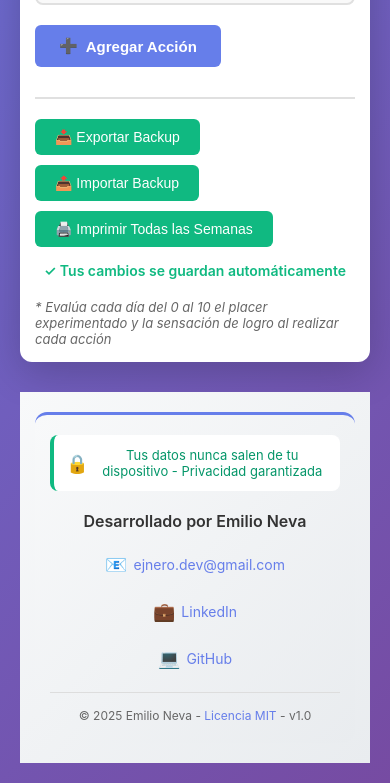
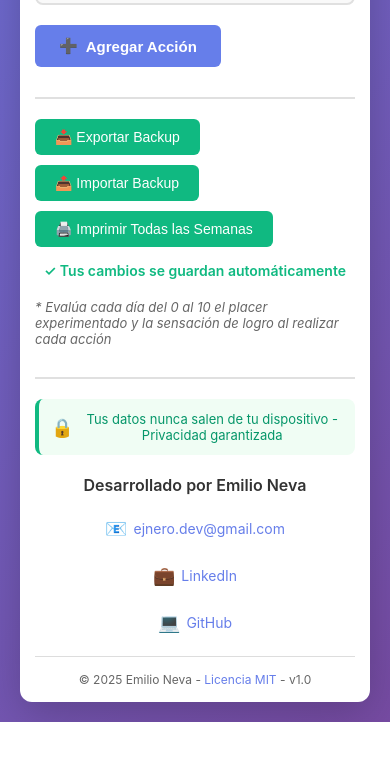
Before and after one commit to ejnero-dev/behavioral-activation, a plain HTML site: page index.html in a window 390 px wide. Shown: the part 848-1631 px from the top of the page. After the commit the page ends 1570 px from the top, so only its background shows below. Drawn offline with Linux system fonts and the light colour scheme.

```diff
--- a/index.html
+++ b/index.html
@@ -10,6 +10,7 @@
     <meta name="author" content="Emilio Neva">
     <meta name="theme-color" content="#667eea">
     <meta name="color-scheme" content="light">
+    <meta name="mobile-web-app-capable" content="yes">
     <meta name="apple-mobile-web-app-capable" content="yes">
     <meta name="apple-mobile-web-app-status-bar-style" content="black-translucent">
     <meta name="apple-mobile-web-app-title" content="ActConductual">
@@ -433,22 +434,13 @@
 
         .app-footer {
             margin-top: 40px;
-            background: linear-gradient(135deg, #f8f9fa 0%, #e9ecef 100%);
-            padding: 30px 20px;
-        }
-
-        .app-footer-content {
-            max-width: 1200px;
-            margin: 0 auto;
-            background: linear-gradient(135deg, #f8f9fa 0%, #e9ecef 100%);
-            border-radius: 12px;
-            border-top: 3px solid #667eea;
-            padding: 30px;
+            padding-top: 30px;
+            border-top: 2px solid #e0e0e0;
             text-align: center;
         }
 
         .privacy-notice {
-            background: #fff;
+            background: #f0fdf4;
             padding: 15px;
             border-radius: 8px;
             border-left: 4px solid #10b981;
@@ -532,11 +524,7 @@
 
             .app-footer {
                 margin-top: 30px;
-                padding: 20px 15px;
-            }
-
-            .app-footer-content {
-                padding: 20px 15px;
+                padding-top: 20px;
             }
 
             .privacy-notice {
@@ -648,11 +636,9 @@
         <p class="footer-note">
             * Evalúa cada día del 0 al 10 el placer experimentado y la sensación de logro al realizar cada acción
         </p>
-    </div>
 
-    <!-- Footer Profesional -->
-    <footer class="app-footer">
-        <div class="app-footer-content">
+        <!-- Footer Profesional -->
+        <footer class="app-footer">
             <div class="privacy-notice">
                 <span class="lock-icon">🔒</span>
                 <span>Tus datos nunca salen de tu dispositivo - Privacidad garantizada</span>
@@ -679,8 +665,8 @@
             <div class="footer-meta">
                 © 2025 Emilio Neva - <a href="https://github.com/ejnero-dev/behavioral-activation/blob/main/LICENSE" target="_blank" rel="noopener noreferrer">Licencia MIT</a> - v1.0
             </div>
-        </div>
-    </footer>
+        </footer>
+    </div>
 
     <!-- Contenedor para impresión de todas las semanas -->
     <div id="print-container"></div>
--- a/service-worker.js
+++ b/service-worker.js
@@ -1,4 +1,4 @@
-const CACHE_NAME = 'activacion-conductual-v7';
+const CACHE_NAME = 'activacion-conductual-v8';
 const urlsToCache = [
   '/behavioral-activation/',
   '/behavioral-activation/index.html',
```
